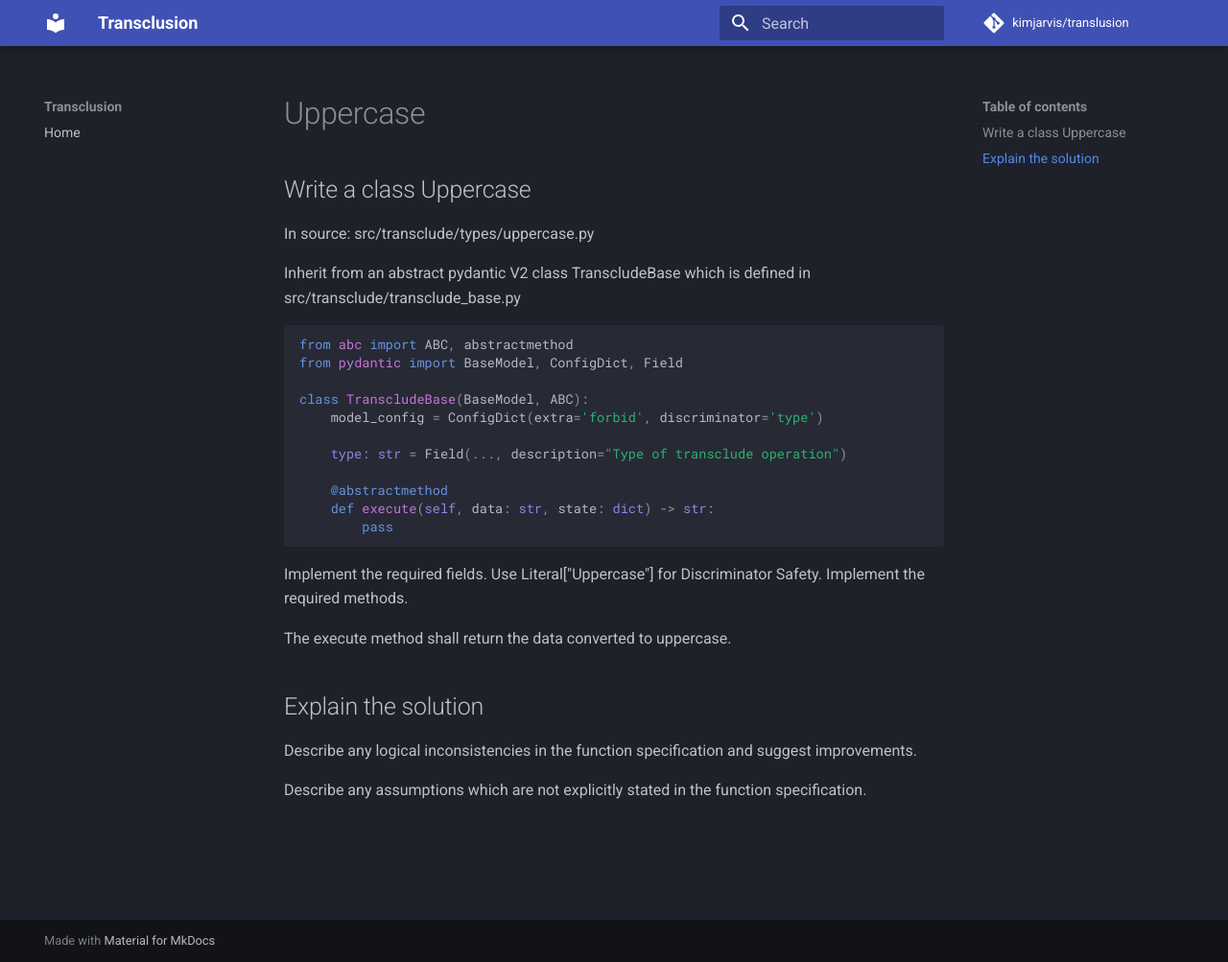
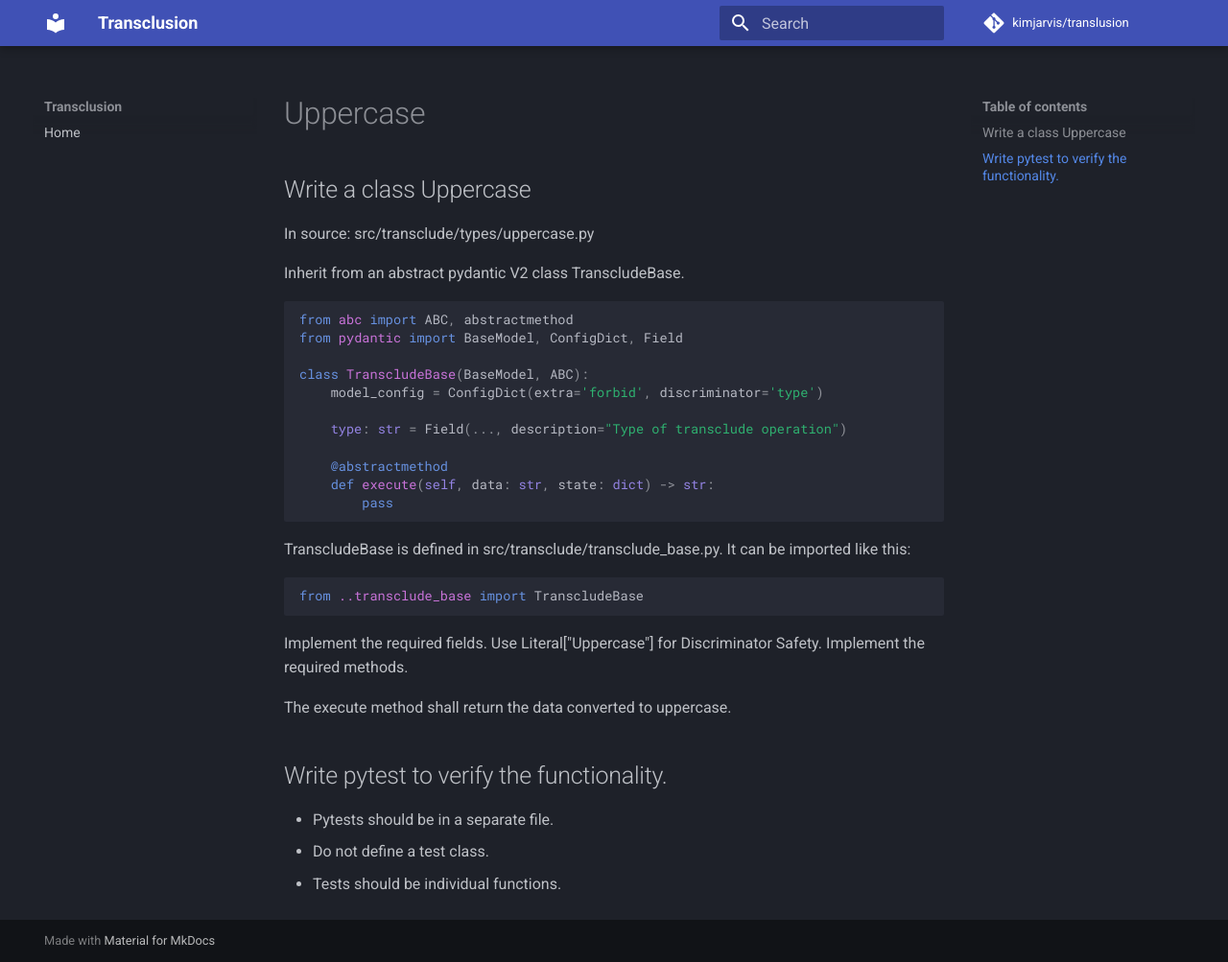
Before and after one commit to kimjarvis/transclusion, an MkDocs documentation site: the page built from docs/types/uppercase.md, in a window 1280 px wide and 1003 px high. Shown: the whole window at 96% size. Built offline with MkDocs 1.6.1 and Material for MkDocs 9.7.7, drawn with Linux system fonts in a browser that asks for light colours; comment, search, counter and statistics services are not loaded.

Commit message:
Generate Uppercase

````diff
--- a/docs/types/uppercase.md
+++ b/docs/types/uppercase.md
@@ -2,7 +2,7 @@
 
 In source: src/transclude/types/uppercase.py
 
-Inherit from an abstract pydantic V2 class TranscludeBase which is defined in src/transclude/transclude_base.py
+Inherit from an abstract pydantic V2 class TranscludeBase.
 
 ```python
 from abc import ABC, abstractmethod
@@ -18,14 +18,21 @@ class TranscludeBase(BaseModel, ABC):
         pass
 ```
 
+TranscludeBase is defined in src/transclude/transclude_base.py.  It can be imported like this:
+
+```python
+from ..transclude_base import TranscludeBase
+```
+
+
 Implement the required fields.
 Use Literal["Uppercase"] for Discriminator Safety.
 Implement the required methods.
 
 The execute method shall return the data converted to uppercase.
 
-## Explain the solution
+## Write pytest to verify the functionality.
 
-Describe any logical inconsistencies in the function specification and suggest improvements.
-
-Describe any assumptions which are not explicitly stated in the function specification.
+- Pytests should be in a separate file.
+- Do not define a test class.
+- Tests should be individual functions.
--- /dev/null
+++ b/example.txt
@@ -0,0 +1,3 @@
+line 1
+line 2
+line 3
--- a/main.py
+++ b/main.py
@@ -12,7 +12,7 @@ def main():
     abcdefg
     {{ }}r
 
-    {{ "type": "Include", "source": "README.md" }}r
+    {{ "type": "Include", "source": "example.txt" }}r
     abcdefg
     {{ }}r
 
````
Also changed, not shown: 2 other files.
